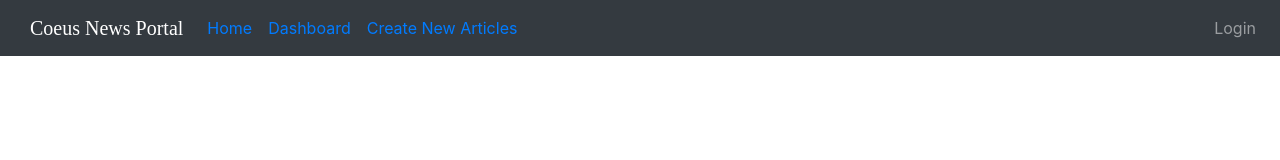
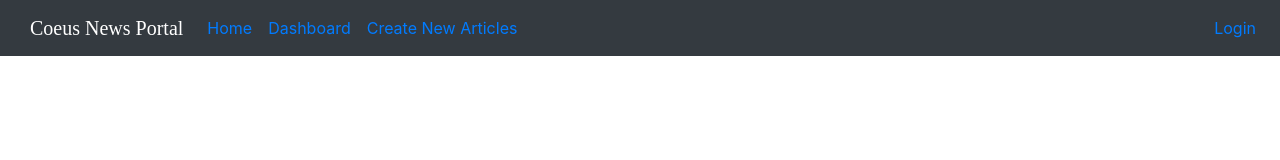
Before and after one commit to Coeus-Group/Coeus-News-Portal-Reactfrontend, a React (Create React App) app in the folder coeus-news-portal-reactfrontend/: page / in a window 1280 px wide. Shown: the top 160 px of the page. Built offline with nearby package versions, Linux system fonts and the light colour scheme.

Commit message:
Connected Login Page to navbar

```diff
--- a/coeus-news-portal-reactfrontend/src/App.js
+++ b/coeus-news-portal-reactfrontend/src/App.js
@@ -5,6 +5,7 @@
 import { Link, BrowserRouter as Router, Route, Switch } from 'react-router-dom';
 import Home from './components/Home/Home';
 import NewArticles from './components/NewArticles/NewArticles';
+import Login from './components/Login/Login';
 import Footer from './components/Footer/Footer';
 import { Navbar, Nav } from "react-bootstrap";
 
@@ -25,7 +26,7 @@
                     <Nav.Link><Link to="/NewArticles">Create New Articles</Link></Nav.Link>
                   </Nav>
                   <Nav>
-                    <Nav.Link href="#deets">Login</Nav.Link>
+                    <Nav.Link><Link to="/Login">Login</Link></Nav.Link>
                   </Nav>
                 </Navbar.Collapse>
               </Navbar>
@@ -33,6 +34,7 @@
                 <Route path="/Home" component={Home} />
                 <Route path="/Dashboard" component={Dashboard} />
                 <Route path="/NewArticles" component={NewArticles} />
+                <Route path="/Login" component={Login} />
               </Switch>
             </main>
           </Router>
```
